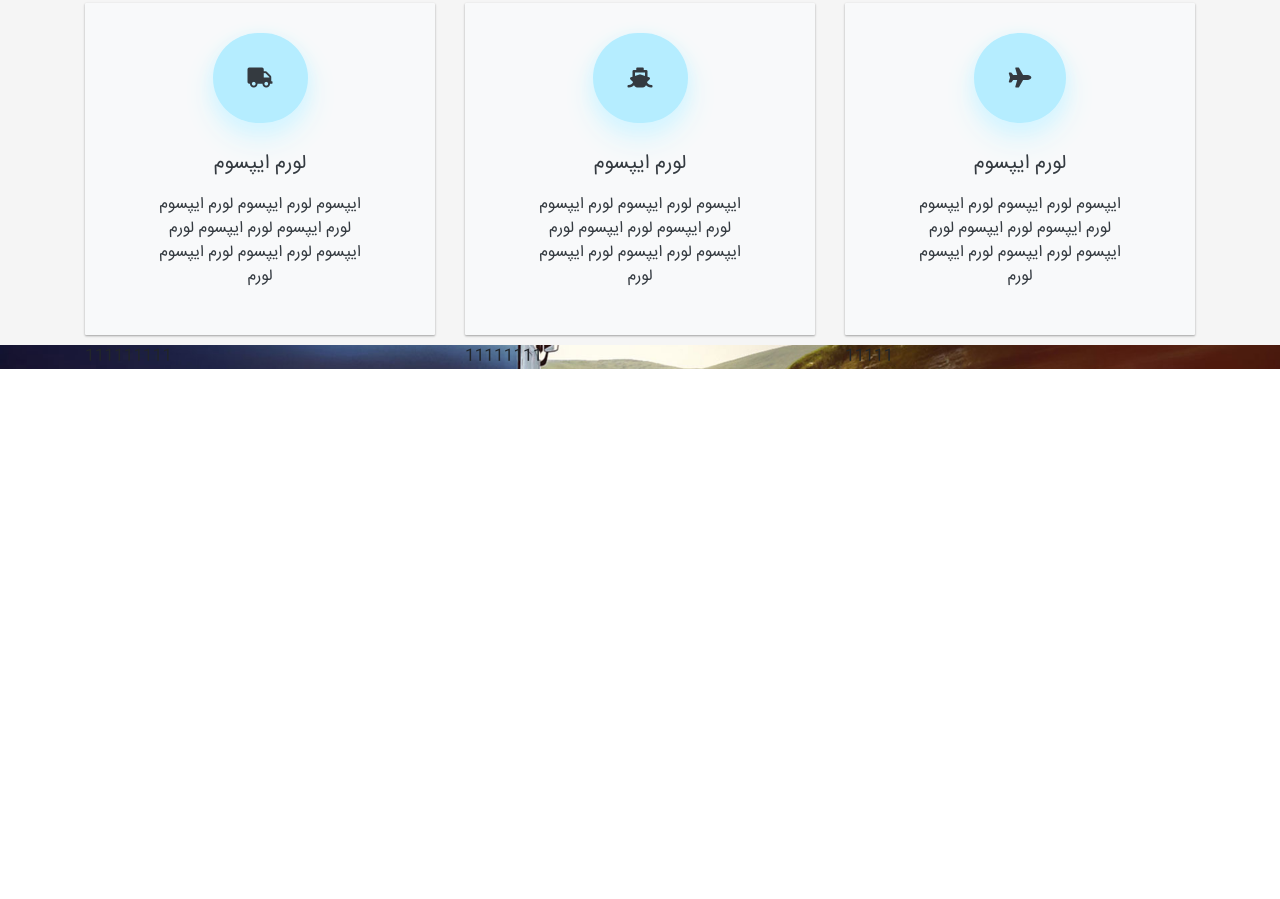
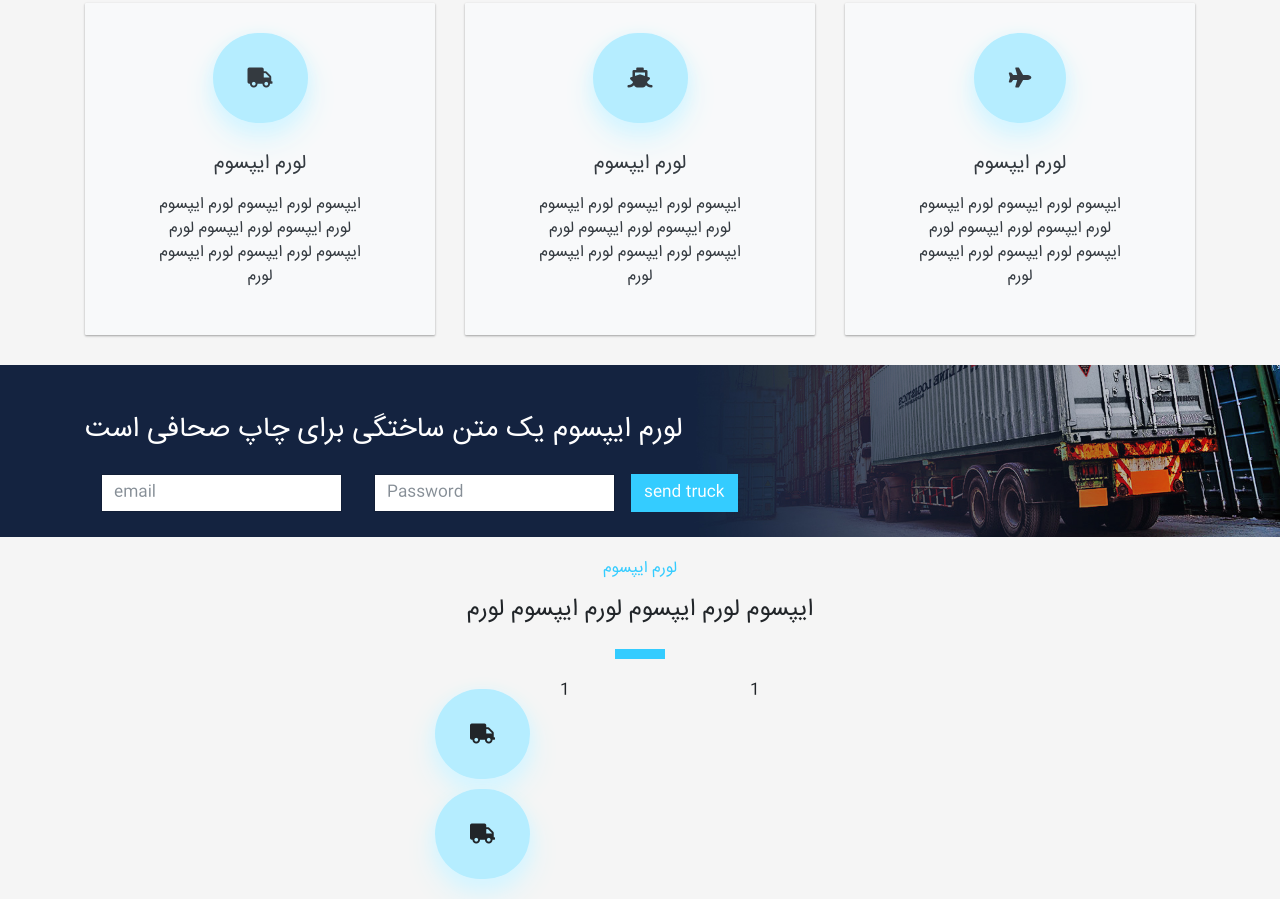
Before and after one commit to omid771022/end-project-job, a plain HTML site: page index.html in a window 1280 px wide. Shown: the part 1692-2591 px from the top of the page. Before the commit the page ends 2062 px from the top, so only its background shows below. Drawn offline with nearby package versions, Linux system fonts and the light colour scheme; files whose address does not match are found by name.

Commit message:
start part features

```diff
--- a/css/index.css
+++ b/css/index.css
@@ -129,11 +129,11 @@ p>.sub-title{
     height: 100%;
 }
 .about-img img {
-    padding-top: 50px;
+
 }
 
 img {
-    max-width: 100%;
+
 }
 img {
 
@@ -198,6 +198,7 @@ text-align: center;
 }
 #serves{
     background-color:#f5f5f5;
+    padding-bottom: 20px;
 
 }
 .title_severs{
@@ -282,6 +283,57 @@ margin-top: 30px;
     margin: 10px 0;
 }
 #news{
-    background: url("../img/news.jpg")center center;
-    background-size:cover;
+    background: url("../img/bg.jpg");
+    background-size: 100% 100%;
+
 }
+.title-news{
+    text-align: left;
+    direction: rtl;
+    margin-top: 50px;
+    color: white;
+}
+.btn-p{
+    background-color: #34ccff;
+
+    color: white;
+    border-radius: 0;
+
+}
+.form-control1{
+width: 100%;
+    border-radius: 0;
+
+}
+.form{
+    margin-top: 20px;
+}
+
+#col{
+
+    float:left;
+    width:100%;
+    height:100%;
+}
+#feature{
+    background-color:#f5f5f5;
+    padding-bottom: 20px;
+
+}
+.title_feature{
+    text-align: center;
+    direction: rtl;
+color: #34ccff;
+    margin-top: 20px;
+}
+.sub_feature{
+    text-align: center;
+    direction: rtl;
+    margin-top: 10px;
+
+}
+.card-body_feature{
+    width: 100%;
+    justify-content:flex-end;
+    display: flex;
+}
--- a/index.html
+++ b/index.html
@@ -51,14 +51,7 @@
 
                 <li class="nav-item nav_search">
                     <a class="nav-link" href="#" id="about-we"><i class="fa fa-search"></i></a>
-                    <!--<div class="input-group">-->
-                        <!--<input type="text" class="form-control" placeholder="Search this blog">-->
-                        <!--<div class="input-group-append">-->
-                            <!--<button class="btn btn-secondary" type="button">-->
-                                <!--<i class="fa fa-search"></i>-->
-                            <!--</button>-->
-                        <!--</div>-->
-                    <!--</div>-->
+
                 </li>
             </ul>
 
@@ -156,10 +149,8 @@
     </div>
 <div class="container-fluid">
     <div class="row">
-        <div class="col  col-lg-6 col-sm-12 col-md-6">
-            <div class="about-img">
-<img src="img/about.svg">
-            </div>
+        <div class="  col-lg-6 col-sm-12 col-md-6">
+            <img src="img/Screenshot%20(119).png" id="col" >
         </div>
         <div class="col col-sm-12 col-md-6 col-lg-6">
 <div class="conert-right">
@@ -214,7 +205,7 @@
     </div>
 
     <div class="row">
-        <div class="col col-md-6 col-lg-4 col-sm-12 ">
+        <div class=" col-md-6 col-lg-4 col-sm-12 ">
             <div class="card bg-light text-dark">
                 <div class="card-body ">
                     <div class="card-body1">
@@ -229,7 +220,7 @@
                 </div>
             </div>
         </div>
-        <div class="col col-md-6 col-lg-4 col-sm-12 ">
+        <div class=" col-md-6 col-lg-4 col-sm-12 ">
             <div class="card bg-light text-dark">
                 <div class="card-body ">
                     <div class="card-body1">
@@ -245,7 +236,7 @@
             </div>
 
         </div>
-        <div class="col col-md-6 col-lg-4 col-sm-12 ">
+        <div class=" col-md-6 col-lg-4 col-sm-12 ">
             <div class="card bg-light text-dark">
 
                 <div class="card-body ">
@@ -261,7 +252,7 @@
                 </div>
             </div>
         </div>
-        <div class="col col-md-6 col-lg-4 col-sm-12 ">
+        <div class=" col-md-6 col-lg-4 col-sm-12 ">
             <div class="card bg-light text-dark">
 
                 <div class="card-body">
@@ -276,7 +267,7 @@
                 </div>
             </div>
         </div>
-        <div class="col col-md-6 col-lg-4 col-sm-12 ">
+        <div class=" col-md-6 col-lg-4 col-sm-12 ">
             <div class="card bg-light text-dark">
                 <div class="card-body ">
 
@@ -296,7 +287,7 @@
             </div>
         </div>
 
-        <div class="col col-md-6 col-lg-4 col-sm-12 ">
+        <div class=" col-md-6 col-lg-4 col-sm-12 ">
             <div class="card bg-light text-dark">
 
                 <div class="card-body " >
@@ -305,11 +296,7 @@
                     </div>
                     <div class="text_card">
                         <h5>لورم ایپسوم </h5>
-                <p> ایپسوم لورم ایپسوم لورم ایپسوم لورم ایپسوم لورم ایپسوم لورم ایپسوم لورم ایپسوم لورم ایپسوم لورم
-
-                </p>
-
-
+                <p> ایپسوم لورم ایپسوم لورم ایپسوم لورم ایپسوم لورم ایپسوم لورم ایپسوم لورم ایپسوم لورم ایپسوم لورم</p>
                     </div>
                 </div>
             </div>
@@ -321,19 +308,70 @@
 <section id="news">
 <div class="container">
     <div class="row">
-        <div  class=" col-sm-12 col-lg-4 col col-md-4">
-111111111
+        <div class="col col-lg-12">
+            <h3 class="title-news">لورم ایپسوم یک متن ساختگی  برای چاپ صحافی است </h3>
+        </div>
+    </div>
+    <div class="row form">
+        <div  class=" col-sm-12 col-lg-10  col-md-12">
+            <div class="form-group">
+
+                <form class="form-inline">
+                    <div class="form-group mx-sm-3 mb-2">
+
+                        <input type="text" class="form-control form-control1"  placeholder="email">
+                    </div>
+                    <div class="form-group mx-sm-3 mb-2">
+
+                        <input type="password" class="form-control form-control1" id="inputPassword2" placeholder="Password">
+                    </div>
+                    <button type="submit" class="btn btn-p mb-2">send truck</button>
+                </form>
+            </div>
         </div>
         <div  class=" col-sm-12 col-lg-4 col col-md-4">
-11111111
-        </div>
-        <div  class=" col-sm-12 col-lg-4 col col-md-4">
-11111
         </div>
     </div>
 </div>
 </section>
+<section id="feature">
+    <div class="container-fluid">
+        <div class="row">
+            <div class="col-lg-12 col-md-12 col-sm-12">
+<p class="title_feature">لورم ایپسوم </p>
 
+                <h4 class="sub_feature"> ایپسوم لورم ایپسوم لورم ایپسوم لورم</h4>
+                <div class="line1">
+                    <div class="line-sub"></div>
+                </div>
+            </div>
+        </div>
+        <div class="container">
+            <div class="row">
+                <div class="col-lg-5 col-md-5 col-sm-12">
+                    <div class="card-body_feature">
+                        <i class="fas fa-truck fa-shadow "></i>
+                    </div>
+                    <div class="card-body_feature">
+                        <i class="fas fa-truck fa-shadow " ></i>
+                    </div>
+
+
+                </div>
+                <div class="col-lg-2 col-md-2 col-sm-12">1</div>
+                <div class="col-lg-5 col-md-5 col-sm-12">1</div>
+            </div>
+        </div>
+    </div>
+
+
+
+
+
+
+
+
+</section>
 
 
 
```
Also changed, not shown: img/Screenshot (119).png (added).
